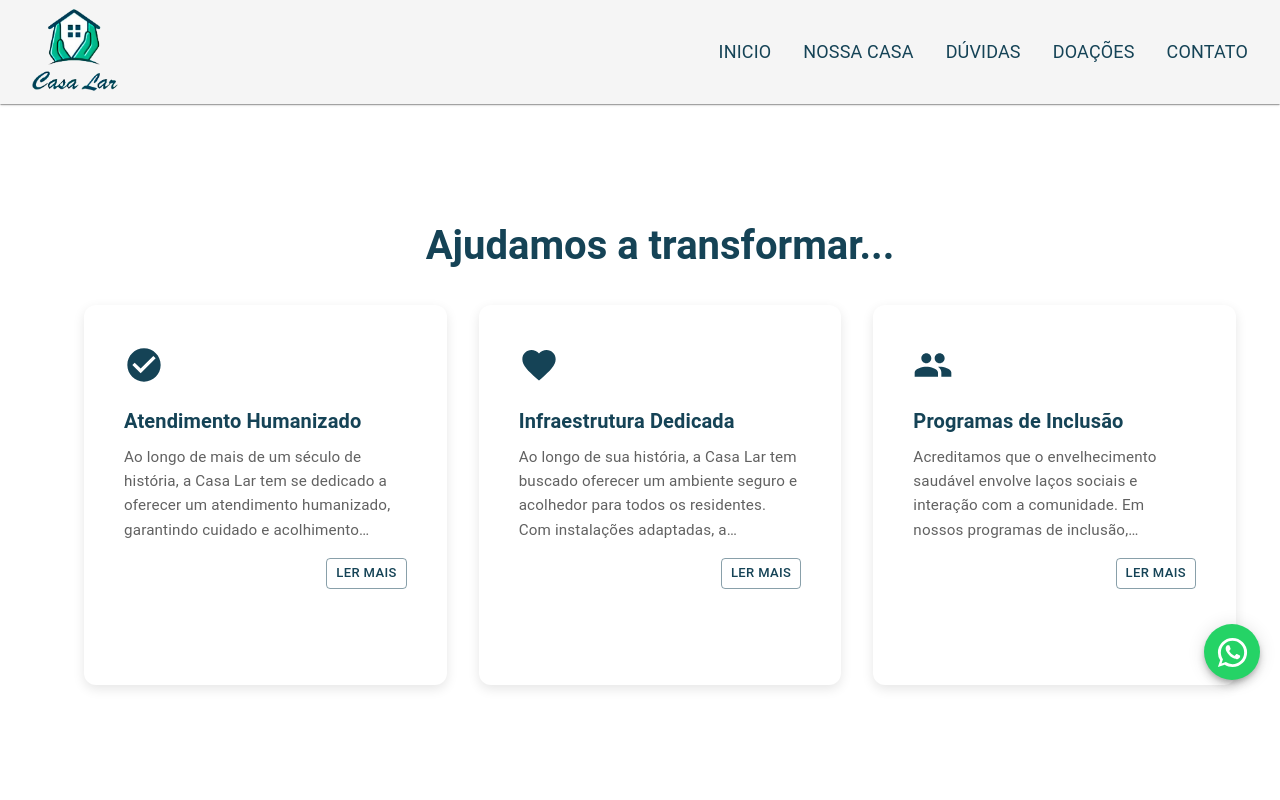
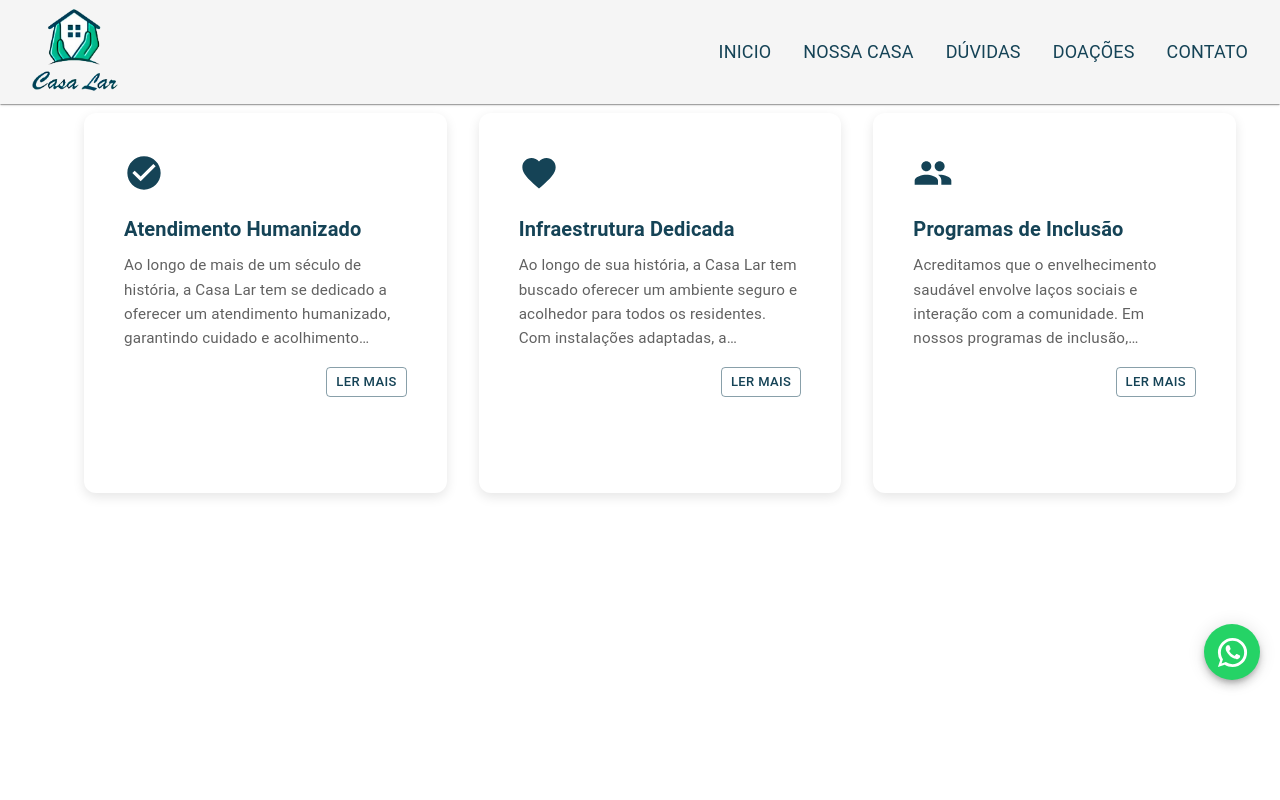
Before and after one commit to Acauhi99/front--casa-lar-rio-novo, a React (Vite) app: page / in a window 1280 px wide. Shown: the top 800 px of the page. Built offline with nearby package versions, Linux system fonts and the light colour scheme.

Commit message:
refactor: container para as pages

```diff
--- a/src/components/MainContainer/MainContainer.jsx
+++ b/src/components/MainContainer/MainContainer.jsx
@@ -6,12 +6,13 @@ export const MainContainer = ({ children }) => {
     <Box
       sx={{
         width: "100%",
-        minHeight: "100vh",
+        minHeight: "calc(100vh - 64px)",
         padding: { xs: "10px", sm: "20px" },
         display: "flex",
         flexDirection: "column",
         alignItems: "center",
-        justifyContent: "center",
+        justifyContent: "flex-start",
+        marginBottom: "64px",
       }}
     >
       {children}
```
Also changed, not shown: 1 other file (tests, documents, lock files or other folders).
